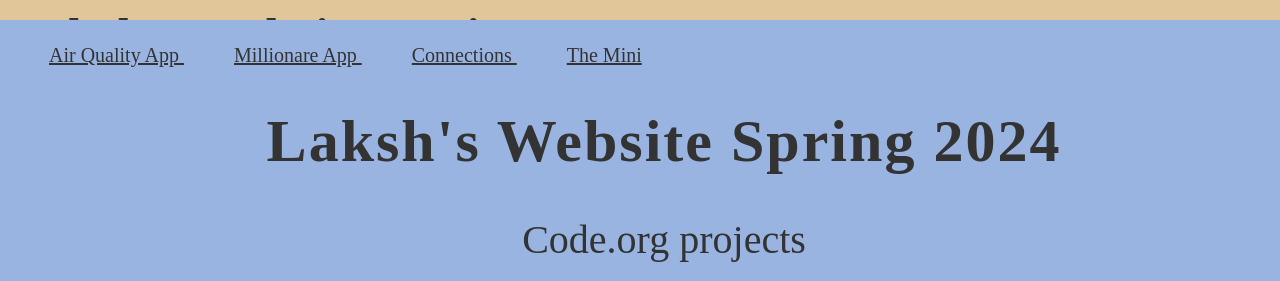
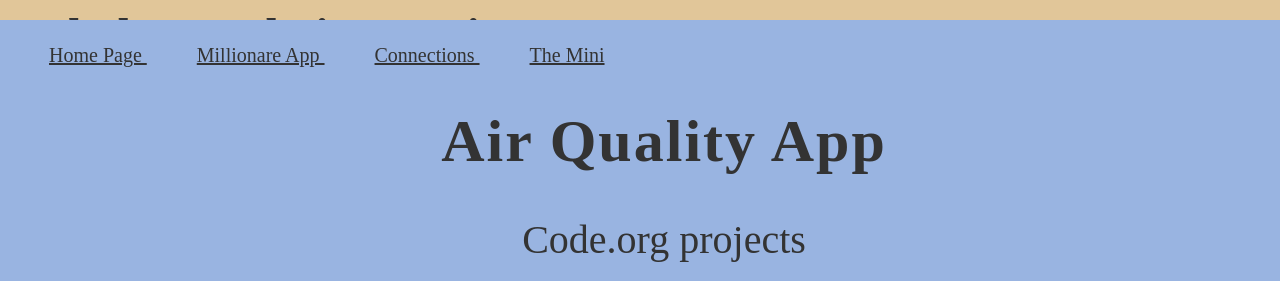
Before and after one commit to WVCS/website-laksh-desai, a plain HTML site: page tab1.html in a window 1280 px wide. Shown: the top 281 px of the page. Drawn offline with Linux system fonts and the light colour scheme.

Commit message:
Update tab1.html

```diff
--- a/tab1.html
+++ b/tab1.html
@@ -9,8 +9,8 @@
      </h1>
     <ul>
       <li>
-        <a href="tab1.html">
-          Air Quality App
+        <a href="index.html">
+          Home Page
         </a>
       </li>
     <li>
@@ -32,7 +32,7 @@
 <body>
   <center>
   <h1>
-    Laksh's Website Spring 2024
+     Air Quality App
   </h1>
      <p> Code.org projects </p>
     <iframe width="392" height="620" style="border: 0px;" src="https://studio.code.org/projects/applab/jBBQHyD-vNg-DkWVkpMq0DVMXINI1l5Y3j8FFjlGt2A/embed?nosource"></iframe>
```
